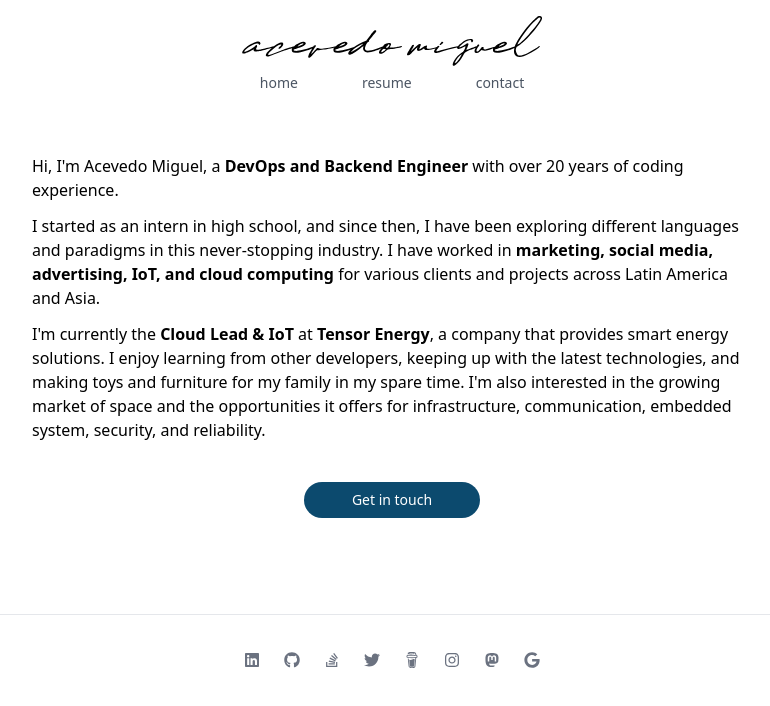
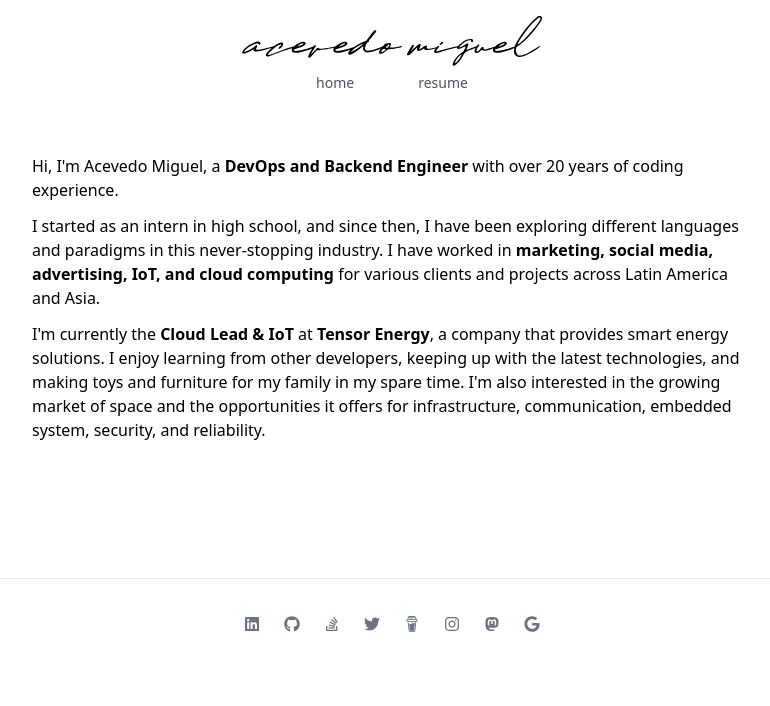
Before and after one commit to acevedomiguel/acevedomiguel.com, a Next.js app: page / in a window 1280 px wide. Shown: the top 706 px of the page, without its empty margins (248-1018 px from the left). Built offline with nearby package versions, Linux system fonts and the light colour scheme; a web font is replaced by a local one.

Commit message:
remove contact access for now

```diff
--- a/components/nav.tsx
+++ b/components/nav.tsx
@@ -11,7 +11,7 @@ export default function Nav ()  {
         <nav className="md:py-1 md:px-4 items-center text-base">
           <a href="/" className="mx-4 md:mx-8 hover:text-gray-700 text-sm">home</a>
           <a href="/resume" className="mx-4 md:mx-8 hover:text-black text-sm">resume</a>
-          <a href="/contact" className="mx-4 md:mx-8 hover:text-black text-sm">contact</a>
+          {/* <a href="/contact" className="mx-4 md:mx-8 hover:text-black text-sm">contact</a> */}
         </nav>
       </div>
     </header>
--- a/pages/index.tsx
+++ b/pages/index.tsx
@@ -21,9 +21,9 @@ export default function Index() {
                                 <p>I&apos;m currently the <strong>Cloud Lead & IoT</strong> at <strong>Tensor Energy</strong>, a company that provides smart energy solutions. I enjoy learning from other developers, keeping up with the latest technologies, and making toys and furniture for my family in my spare time. I&apos;m also interested in the growing market of space and the opportunities it offers for infrastructure, communication, embedded system, security, and reliability.</p>
                                 </div>
                                 <div className='justify-center flex pt-4'>
-                                    <Link href="/contact" passHref={true} >
+                                    {/* <Link href="/contact" passHref={true} >
                                         <button className="bg-sky-900 hover:bg-sky-300 text-white text-sm py-2 px-12 rounded-full">Get in touch</button>
-                                    </Link>
+                                    </Link> */}
                                 </div>
                             </div>
                         </div>
```
